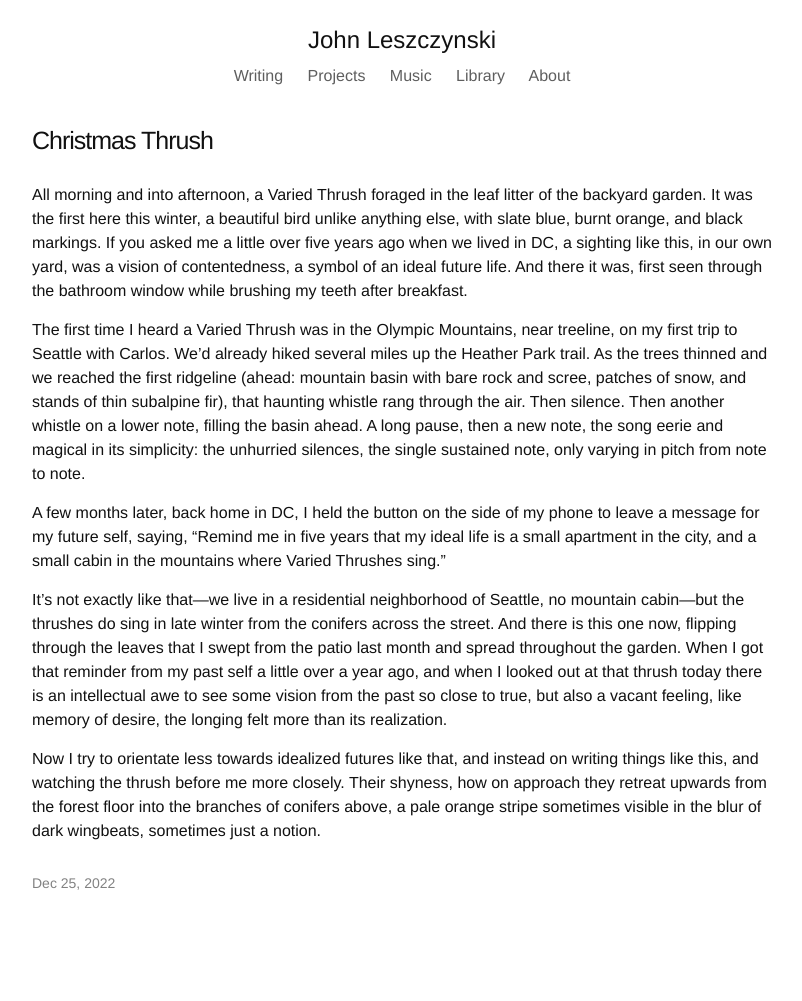
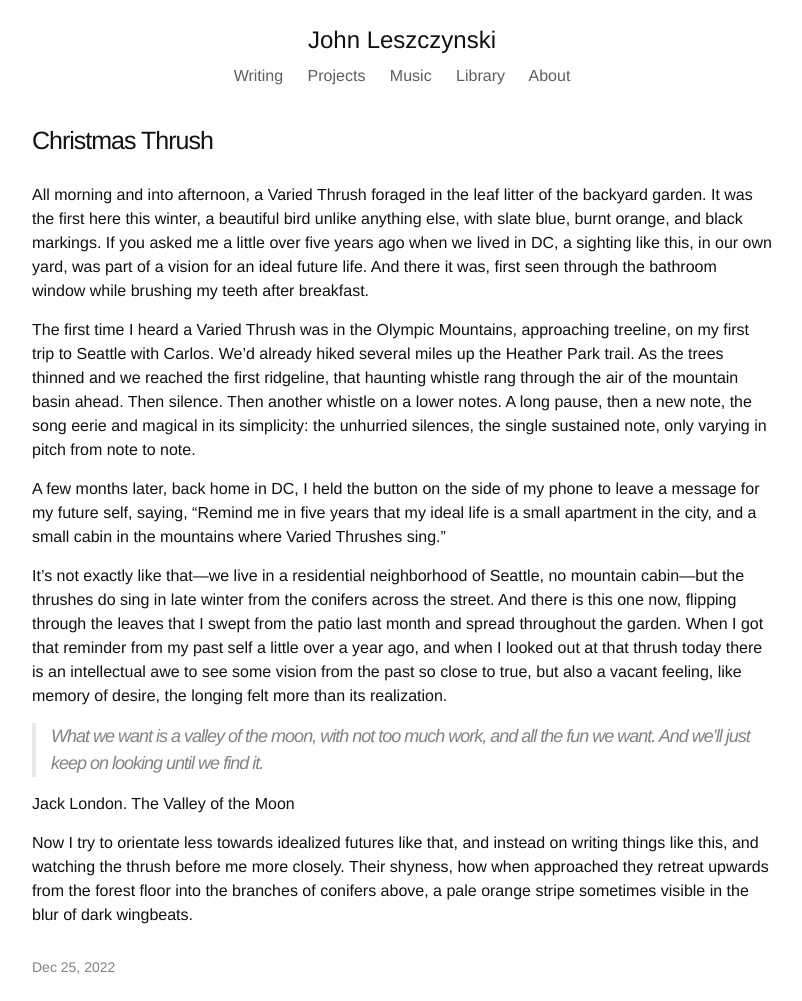
Before and after one commit to ave-llan/ave-llan.github.io, a Jekyll site: the page built from _posts/2022-12-25-Christmas-Thrush.md, in a window 1280 px wide. Shown: the whole page, without its empty margins (238-1040 px from the left). Built offline with Jekyll 4.4.1, drawn with Linux system fonts in a browser that asks for light colours; before the commit the page ends 917 px from its top, so only the background shows below that.

Commit message:
Revise christmas thrush

```diff
--- a/_posts/2022-12-25-Christmas-Thrush.md
+++ b/_posts/2022-12-25-Christmas-Thrush.md
@@ -5,12 +5,20 @@ date:   2022-12-25
 categories: writing
 ---
 
-All morning and into afternoon, a Varied Thrush foraged in the leaf litter of the backyard garden. It was the first here this winter, a beautiful bird unlike anything else, with slate blue, burnt orange, and black markings. If you asked me a little over five years ago when we lived in DC, a sighting like this, in our own yard, was a vision of contentedness, a symbol of an ideal future life. And there it was, first seen through the bathroom window while brushing my teeth after breakfast.
+All morning and into afternoon, a Varied Thrush foraged in the leaf litter of the backyard garden. It was the first here this winter, a beautiful bird unlike anything else, with slate blue, burnt orange, and black markings. If you asked me a little over five years ago when we lived in DC, a sighting like this, in our own yard, was part of a vision for an ideal future life. And there it was, first seen through the bathroom window while brushing my teeth after breakfast.
 
-The first time I heard a Varied Thrush was in the Olympic Mountains, near treeline, on my first trip to Seattle with Carlos. We'd already hiked several miles up the Heather Park trail. As the trees thinned and we reached the first ridgeline (ahead: mountain basin with bare rock and scree, patches of snow, and stands of thin subalpine fir), that haunting whistle rang through the air. Then silence. Then another whistle on a lower note, filling the basin ahead. A long pause, then a new note, the song eerie and magical in its simplicity: the unhurried silences, the single sustained note, only varying in pitch from note to note.
+[]()
+
+The first time I heard a Varied Thrush was in the Olympic Mountains, approaching treeline, on my first trip to Seattle with Carlos. We'd already hiked several miles up the Heather Park trail. As the trees thinned and we reached the first ridgeline, that haunting whistle rang through the air of the mountain basin ahead. Then silence. Then another whistle on a lower notes. A long pause, then a new note, the song eerie and magical in its simplicity: the unhurried silences, the single sustained note, only varying in pitch from note to note.
 
 A few months later, back home in DC, I held the button on the side of my phone to leave a message for my future self, saying, "Remind me in five years that my ideal life is a small apartment in the city, and a small cabin in the mountains where Varied Thrushes sing."
 
 It's not exactly like that—we live in a residential neighborhood of Seattle, no mountain cabin—but the thrushes do sing in late winter from the conifers across the street. And there is this one now, flipping through the leaves that I swept from the patio last month and spread throughout the garden.  When I got that reminder from my past self a little over a year ago, and when I looked out at that thrush today there is an intellectual awe to see some vision from the past so close to true, but also a vacant feeling, like memory of desire, the longing felt more than its realization.
 
-Now I try to orientate less towards idealized futures like that, and instead on writing things like this, and watching the thrush before me more closely. Their shyness, how on approach they retreat upwards from the forest floor into the branches of conifers above, a pale orange stripe sometimes visible in the blur of dark wingbeats, sometimes just a notion.
+> What we want is a valley of the moon, with not too much work, and all the fun we want. And we'll just keep on looking until we find it.
+
+Jack London. The Valley of the Moon
+
+
+
+Now I try to orientate less towards idealized futures like that, and instead on writing things like this, and watching the thrush before me more closely. Their shyness, how when approached they retreat upwards from the forest floor into the branches of conifers above, a pale orange stripe sometimes visible in the blur of dark wingbeats.
```
